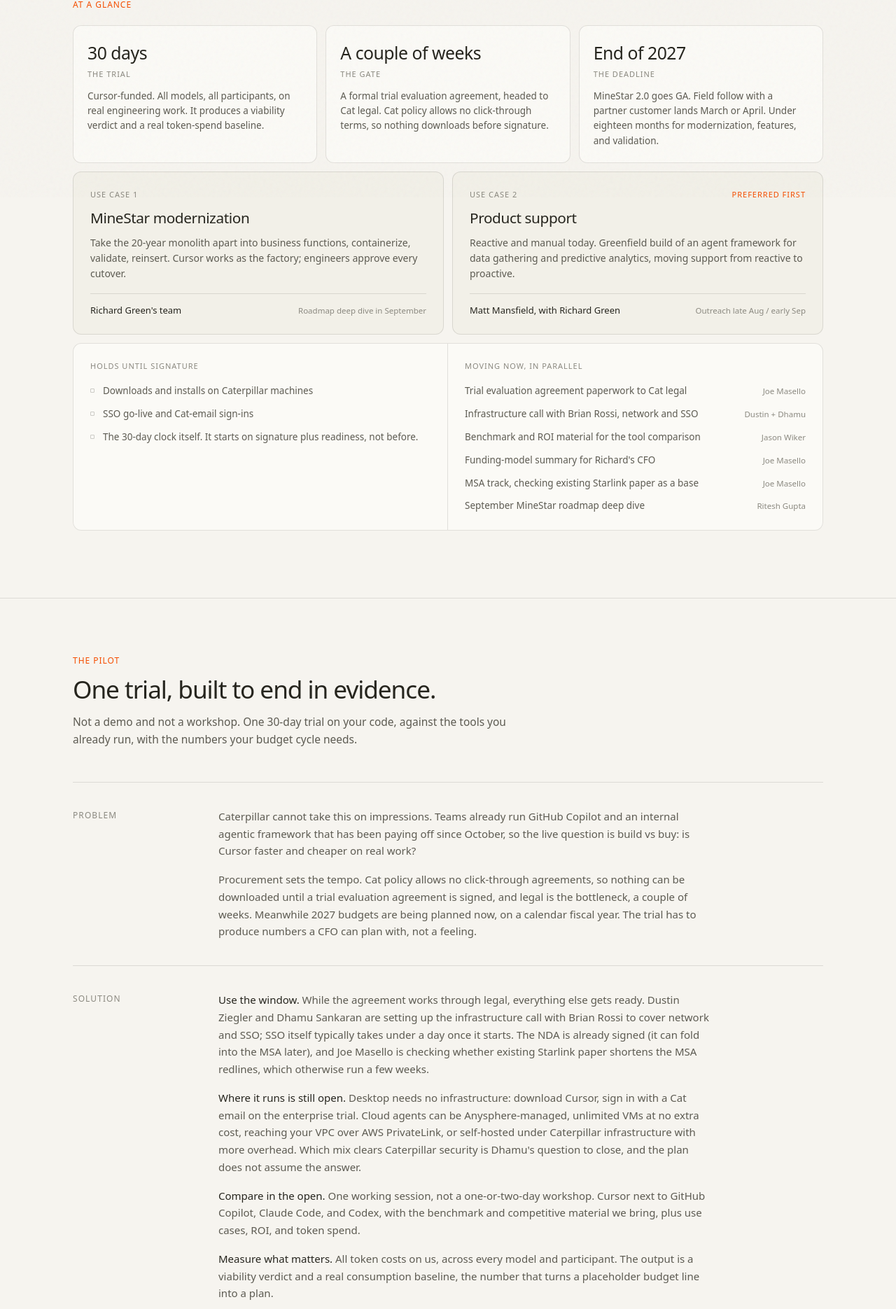
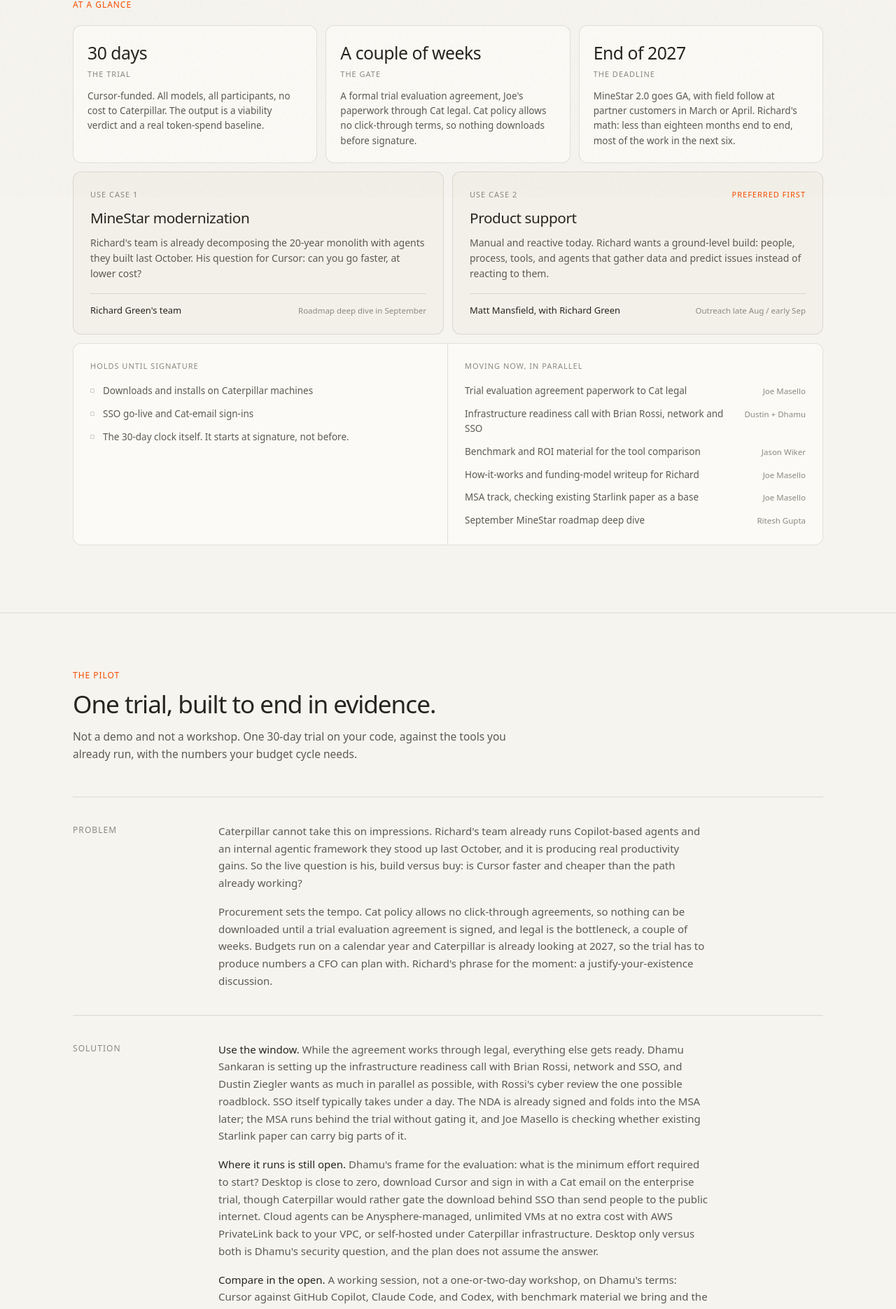
Before and after one commit to Speediing/cat-map, a Next.js app: page / in a window 1280 px wide. Shown: the part 518-2388 px from the top of the page at 70% size. Built offline with nearby package versions, Linux system fonts and the light colour scheme.

Commit message:
Rebuild copy from the 11 and 14 Aug call transcripts with said-vs-pitched attribution
Co-authored-by: Jason Wiker <jason.wiker@gmail.com>

```diff
--- a/src/content/plan.ts
+++ b/src/content/plan.ts
@@ -2,8 +2,10 @@
  * All copy for the leave-behind lives here.
  * Edit this file to change what the page says; layout stays put.
  *
- * Sourced from the working sessions of 11 and 14 August 2026 and the
- * working group's notes. No numbers or dates beyond what was said.
+ * Sourced from the call transcripts of 11 August 2026 (Richard Green) and
+ * 14 August 2026 (Dhamu Sankaran, Dustin Ziegler, Andy Lofgreen). A 13 August
+ * demo session is in scope and folds in when its transcript lands.
+ * No numbers, dates, or claims beyond what was said on those calls.
  */
 
 export type NextStep = {
@@ -48,17 +50,17 @@ export const glance = {
     {
       value: "30 days",
       label: "The trial",
-      body: "Cursor-funded. All models, all participants, on real engineering work. It produces a viability verdict and a real token-spend baseline.",
+      body: "Cursor-funded. All models, all participants, no cost to Caterpillar. The output is a viability verdict and a real token-spend baseline.",
     },
     {
       value: "A couple of weeks",
       label: "The gate",
-      body: "A formal trial evaluation agreement, headed to Cat legal. Cat policy allows no click-through terms, so nothing downloads before signature.",
+      body: "A formal trial evaluation agreement, Joe's paperwork through Cat legal. Cat policy allows no click-through terms, so nothing downloads before signature.",
     },
     {
       value: "End of 2027",
       label: "The deadline",
-      body: "MineStar 2.0 goes GA. Field follow with a partner customer lands March or April. Under eighteen months for modernization, features, and validation.",
+      body: "MineStar 2.0 goes GA, with field follow at partner customers in March or April. Richard's math: less than eighteen months end to end, most of the work in the next six.",
     },
   ],
   lanes: [
@@ -66,7 +68,7 @@ export const glance = {
       label: "Use case 1",
       tag: null as string | null,
       title: "MineStar modernization",
-      body: "Take the 20-year monolith apart into business functions, containerize, validate, reinsert. Cursor works as the factory; engineers approve every cutover.",
+      body: "Richard's team is already decomposing the 20-year monolith with agents they built last October. His question for Cursor: can you go faster, at lower cost?",
       owner: "Richard Green's team",
       clock: "Roadmap deep dive in September",
     },
@@ -74,7 +76,7 @@ export const glance = {
       label: "Use case 2",
       tag: "Preferred first",
       title: "Product support",
-      body: "Reactive and manual today. Greenfield build of an agent framework for data gathering and predictive analytics, moving support from reactive to proactive.",
+      body: "Manual and reactive today. Richard wants a ground-level build: people, process, tools, and agents that gather data and predict issues instead of reacting to them.",
       owner: "Matt Mansfield, with Richard Green",
       clock: "Outreach late Aug / early Sep",
     },
@@ -85,16 +87,16 @@ export const glance = {
       items: [
         "Downloads and installs on Caterpillar machines",
         "SSO go-live and Cat-email sign-ins",
-        "The 30-day clock itself. It starts on signature plus readiness, not before.",
+        "The 30-day clock itself. It starts at signature, not before.",
       ],
     },
     moving: {
       title: "Moving now, in parallel",
       items: [
         { what: "Trial evaluation agreement paperwork to Cat legal", owner: "Joe Masello" },
-        { what: "Infrastructure call with Brian Rossi, network and SSO", owner: "Dustin + Dhamu" },
+        { what: "Infrastructure readiness call with Brian Rossi, network and SSO", owner: "Dustin + Dhamu" },
         { what: "Benchmark and ROI material for the tool comparison", owner: "Jason Wiker" },
-        { what: "Funding-model summary for Richard's CFO", owner: "Joe Masello" },
+        { what: "How-it-works and funding-model writeup for Richard", owner: "Joe Masello" },
         { what: "MSA track, checking existing Starlink paper as a base", owner: "Joe Masello" },
         { what: "September MineStar roadmap deep dive", owner: "Ritesh Gupta" },
       ],
@@ -108,40 +110,40 @@ export const pilot = {
   title: "One trial, built to end in evidence.",
   lede: "Not a demo and not a workshop. One 30-day trial on your code, against the tools you already run, with the numbers your budget cycle needs.",
   problem: [
-    "Caterpillar cannot take this on impressions. Teams already run GitHub Copilot and an internal agentic framework that has been paying off since October, so the live question is build vs buy: is Cursor faster and cheaper on real work?",
-    "Procurement sets the tempo. Cat policy allows no click-through agreements, so nothing can be downloaded until a trial evaluation agreement is signed, and legal is the bottleneck, a couple of weeks. Meanwhile 2027 budgets are being planned now, on a calendar fiscal year. The trial has to produce numbers a CFO can plan with, not a feeling.",
+    "Caterpillar cannot take this on impressions. Richard's team already runs Copilot-based agents and an internal agentic framework they stood up last October, and it is producing real productivity gains. So the live question is his, build versus buy: is Cursor faster and cheaper than the path already working?",
+    "Procurement sets the tempo. Cat policy allows no click-through agreements, so nothing can be downloaded until a trial evaluation agreement is signed, and legal is the bottleneck, a couple of weeks. Budgets run on a calendar year and Caterpillar is already looking at 2027, so the trial has to produce numbers a CFO can plan with. Richard's phrase for the moment: a justify-your-existence discussion.",
   ],
   solution: [
     {
       lead: "Use the window.",
-      text: "While the agreement works through legal, everything else gets ready. Dustin Ziegler and Dhamu Sankaran are setting up the infrastructure call with Brian Rossi to cover network and SSO; SSO itself typically takes under a day once it starts. The NDA is already signed (it can fold into the MSA later), and Joe Masello is checking whether existing Starlink paper shortens the MSA redlines, which otherwise run a few weeks.",
+      text: "While the agreement works through legal, everything else gets ready. Dhamu Sankaran is setting up the infrastructure readiness call with Brian Rossi, network and SSO, and Dustin Ziegler wants as much in parallel as possible, with Rossi's cyber review the one possible roadblock. SSO itself typically takes under a day. The NDA is already signed and folds into the MSA later; the MSA runs behind the trial without gating it, and Joe Masello is checking whether existing Starlink paper can carry big parts of it.",
     },
     {
       lead: "Where it runs is still open.",
-      text: "Desktop needs no infrastructure: download Cursor, sign in with a Cat email on the enterprise trial. Cloud agents can be Anysphere-managed, unlimited VMs at no extra cost, reaching your VPC over AWS PrivateLink, or self-hosted under Caterpillar infrastructure with more overhead. Which mix clears Caterpillar security is Dhamu's question to close, and the plan does not assume the answer.",
+      text: "Dhamu's frame for the evaluation: what is the minimum effort required to start? Desktop is close to zero, download Cursor and sign in with a Cat email on the enterprise trial, though Caterpillar would rather gate the download behind SSO than send people to the public internet. Cloud agents can be Anysphere-managed, unlimited VMs at no extra cost with AWS PrivateLink back to your VPC, or self-hosted under Caterpillar infrastructure. Desktop only versus both is Dhamu's security question, and the plan does not assume the answer.",
     },
     {
       lead: "Compare in the open.",
-      text: "One working session, not a one-or-two-day workshop. Cursor next to GitHub Copilot, Claude Code, and Codex, with the benchmark and competitive material we bring, plus use cases, ROI, and token spend.",
+      text: "A working session, not a one-or-two-day workshop, on Dhamu's terms: Cursor against GitHub Copilot, Claude Code, and Codex, with benchmark material we bring and the evaluation metrics agreed up front, ROI and return on spend. We also want to see how your teams use their tools today, because some of what we would show does not map feature for feature.",
     },
     {
       lead: "Measure what matters.",
-      text: "All token costs on us, across every model and participant. The output is a viability verdict and a real consumption baseline, the number that turns a placeholder budget line into a plan.",
+      text: "All token costs on us, across every model and participant, and these pilots typically run with thousands of people. The point of covering cost is seeing how teams work when money is not the constraint. The output is a viability verdict and a real consumption baseline, the number that turns a placeholder budget line into a plan.",
     },
     {
       lead: "Keep help close.",
-      text: "Jason, Brian, and Joe stay on call through the trial, ad hoc, with a shared Slack channel if that is easier.",
+      text: "Enablement up front, working sessions on your use cases during, and Jason, Brian, and Joe on call ad hoc throughout, with a shared Slack channel if that is easier.",
     },
   ] satisfies Beat[],
   constraintsLabel: "The trial runs under two constraints",
   constraints: [
     {
       title: "Build vs buy can be hybrid",
-      body: "Richard asked whether this replaces the internal agentic framework running since October, or the Copilot-based agents. It does not. Mix and match: Cursor sits underneath as the mature harness, adopted incrementally across the SDLC, nothing ripped out.",
+      body: "Richard asked whether Cursor can integrate the library of agents his team already built on Copilot. The answer: mix and match as much as you want. Nobody big-bangs this; Cursor picks off pieces of the SDLC incrementally, and nothing his team built gets thrown out.",
     },
     {
       title: "Cost has to be governable",
-      body: "After the pilot, licensing is a token pool: a fixed annual budget in the agreement that users draw from, with controls down to the individual, model access and monthly spend caps. Placeholders can go into 2027 planning before a deal is signed; the baseline makes them real.",
+      body: "After the pilot, licensing is a pool of funds in the enterprise agreement that teams draw from, with controls down to the individual: which models, how much per month. Caterpillar can put placeholders into 2027 planning before a deal is signed; the baseline makes them real.",
     },
   ],
   nextSteps: [
@@ -157,7 +159,7 @@ export const pilot = {
     },
     {
       owner: "Jason Wiker",
-      what: "Share competitive benchmarking and ROI material ahead of the working session.",
+      what: "Share benchmark and ROI material ahead of the working session.",
       when: "Before the session",
     },
     {
@@ -167,7 +169,7 @@ export const pilot = {
     },
     {
       owner: "Joe Masello",
-      what: "Send the capabilities and funding-model summary Richard can take to his CFO.",
+      what: "Write up how Cursor works and the funding model, for Richard's team and his CFO.",
       when: "Now",
     },
   ] satisfies NextStep[],
@@ -179,21 +181,21 @@ export const minestar = {
   title: "MineStar modernization",
   lede: "The site management system for autonomous mining machines, rebuilt in place before MineStar 2.0 ships.",
   problem: [
-    "MineStar is twenty years of tightly coupled code: onboard robotics and offboard site management in one monolith, much of it written by the engineers who needed it rather than software developers.",
-    "The deadline is fixed. Field follow with a partner customer lands March or April 2027, MineStar 2.0 goes GA at the end of 2027, and that leaves under eighteen months for modernization, new features, and validation. An internal agentic framework has been decomposing the monolith since October with real productivity gains, and the team wants to start within weeks. The open question is not whether agents work here. It is whether Cursor is faster and cheaper than the path already in motion.",
+    "MineStar orchestrates autonomous machines on a mine site: a digital twin of the mine, the machines run against it, productivity measured from it. It is twenty years of tightly coupled code, built on and built on, much of it by the engineers who needed it rather than software developers. Richard's words: a Jenga stack. Look at it funny and the whole thing breaks.",
+    "The deadline is fixed and Richard walked it backward: general release of MineStar 2.0 at the end of 2027, field follow with partner customers around March or April, a long robotics validation cycle before that. That leaves less than eighteen months end to end and puts most of the modernization and new feature work in the next six. His internal framework has been decomposing the monolith into business functions since last October, and he is going full tilt. The question he handed us is narrow: can Cursor beat the path already in motion on speed and cost?",
   ],
   solution: [
     {
-      text: "Our proposal: Cursor as the factory inside the modernization the team already runs. Parallel agents map the monolith, extract business functions, containerize them, write the validation, and open pull requests. Engineers review and approve every cutover, and validated services go back into MineStar.",
+      text: "Richard set the structure himself. In September his team does a deep dive on the technical roadmap, the full picture 15 to 18 months out. The week after, we go through it together: his team says what they plan to build, and where we think Cursor does it faster or cheaper, we say so and take that piece on. Ritesh Gupta, his lead, sets up both sessions.",
     },
     {
-      text: "The internal framework and the Copilot-based agents keep working; Cursor takes the volume underneath as the harness. Adoption is incremental across the SDLC, sized against the 2.0 roadmap in the September deep dive, not a rewrite of the program.",
+      text: "Our proposal for the how: run Cursor inside the loop his team already proved. Decompose into business functions, modernize each module, validate it, put it back, with agents working the queue in parallel and engineers approving everything that ships. Hybrid is the default, mix and match with the Copilot-based agents they already have, incremental across the SDLC, no big bang.",
     },
   ] satisfies Beat[],
   nextSteps: [
     {
       owner: "Ritesh Gupta",
-      what: "Set the roadmap deep dive with Richard's team.",
+      what: "Set the September roadmap deep dive with Richard's team.",
       when: "September",
     },
     {
@@ -202,24 +204,24 @@ export const minestar = {
       when: "September",
     },
   ] satisfies NextStep[],
-  note: null as string | null,
+  note: "Ritesh shares the urgency. The clock on 2.0 is already running." as string | null,
 };
 
 export const support = {
   id: "support",
   kicker: "Use case 2",
   title: "Product support agent framework",
-  lede: "Richard's preferred first pilot. Support is reactive and manual today; the goal is proactive, with agents doing the data gathering and predictive analytics.",
+  lede: "Richard's preferred first pilot. Support is reactive and manual today; he wants agents gathering the data and predicting the issue before it happens.",
   problem: [
-    "Support is fully reactive and fully manual. Engineers pull reports by hand and carry the context in their heads. When a 7% grade rollback showed up on 260-ton trucks, the answer was a manual audit of every mine site.",
-    "Nothing watches the data and brings findings to an engineer. Building that is greenfield work across people, process, and tools, and it is the use case Richard Green wants to pilot first.",
+    "Support today runs on people pulling reports by hand and asking \"do you remember when this happened.\" Richard's example: a release met one site's combination of truck, drivetrain, and a 7% grade, and a fully loaded 260-ton truck rolled back because validation had covered a 5% grade, not 7%. The fix exists. Finding who else needs it means manually checking every mine site, and mine sites change shape constantly, so a site without that grade today can have it after the next road change.",
+    "Nothing watches the data and brings findings to an engineer. Building that is ground-level work across people, process, and tools, starting from scratch. On modernization Richard is asking whether we are faster. Here he is asking for help building it, and it is the use case he wants to pilot first.",
   ],
   solution: [
     {
-      text: "Greenfield on purpose: people, process, and tools get designed rather than retrofitted. Richard Green and Matt Mansfield, product support director, are building the plan now. The goal is set: take support from reactive to proactive, with agents doing the data gathering and the predictive analytics.",
+      text: "Richard and Matt Mansfield, his product support director, are drafting the plan now: people, process, technology, in that order. When it reaches the tools, Matt or Ritesh brings us in, probably late August or early September. We come in at ground level and help shape it rather than quote against it.",
     },
     {
-      text: "The 30-day trial is the proving ground: it shows whether the tooling holds up on representative work, and the consumption baseline gives the funding model real numbers. The detailed build gets scoped in Matt's plan, not guessed at here.",
+      text: "The direction he described: a knowledge base with agents on top for responsive support, then a framework of agents that gathers site data and runs analytics to predict issues instead of reacting to them. The next 7% grade question gets answered from data already gathered, not a manual sweep of every site.",
     },
   ] satisfies Beat[],
   nextSteps: [
@@ -229,7 +231,7 @@ export const support = {
       when: "Late Aug / early Sep",
     },
   ] satisfies NextStep[],
-  note: "Both use cases likely land in the same window. Support may move first.",
+  note: "Both use cases likely land in the same window. Support may move first." as string | null,
 };
 
 export const footer = {
```
